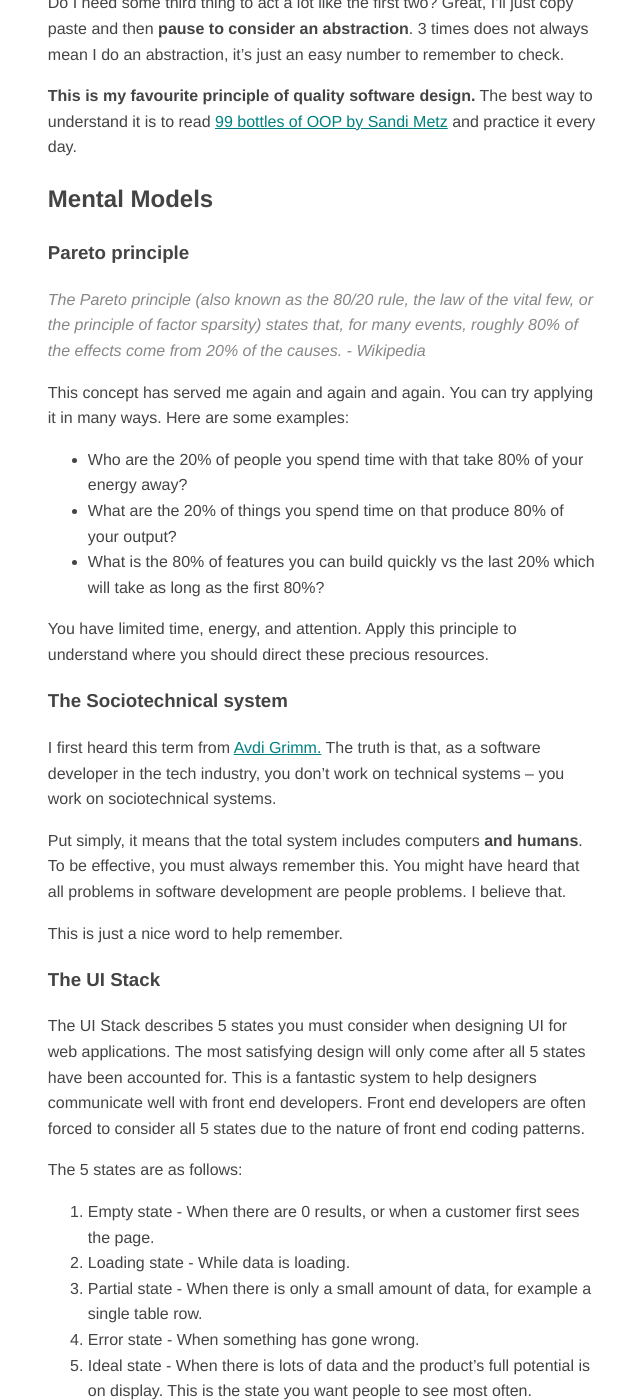
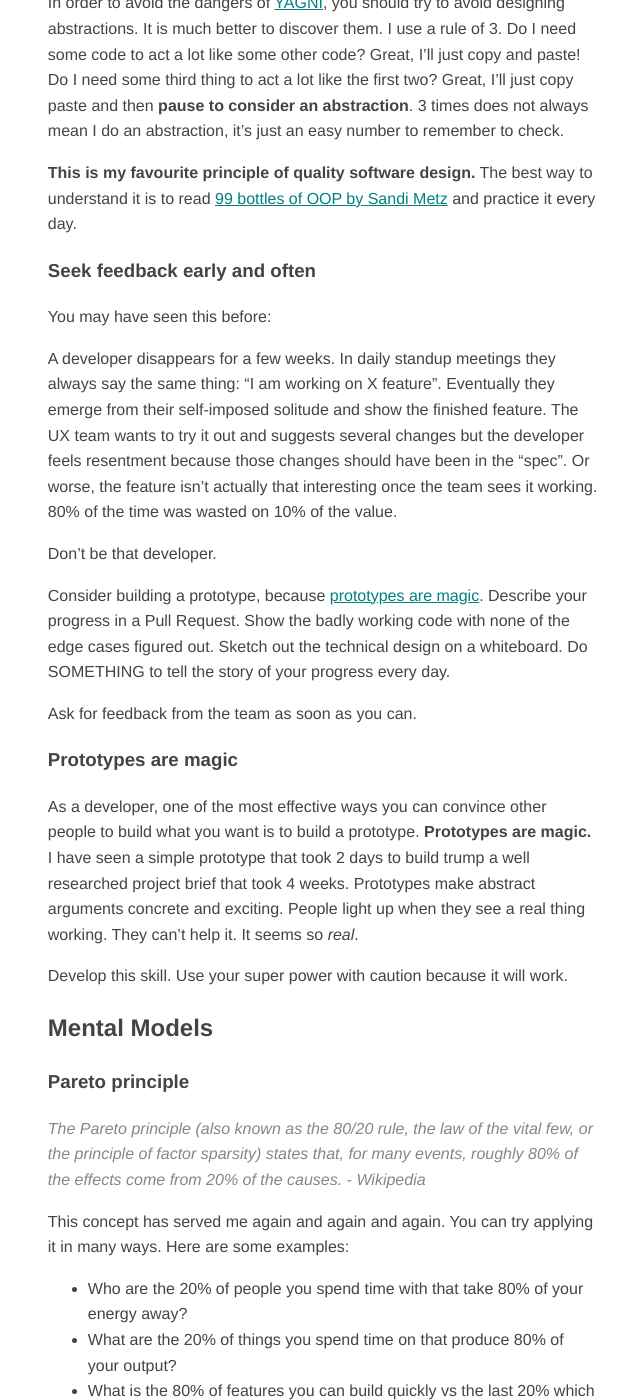
Before and after one commit to AWaselnuk/AWaselnuk.github.io, a Jekyll site: the page built from principles-and-mental-models.md, in a window 1280 px wide and 1400 px high, scrolled down 3203 px. Shown: the whole window, without its empty margins (317-957 px from the left). Built offline with Jekyll 4.4.1, drawn with Linux system fonts in a browser that asks for light colours; some of the changed text lies outside the part shown.

Commit message:
Add early feedback, prototypes, and ux/dev team debate to principles and cookbook.

```diff
--- a/principles-and-mental-models.md
+++ b/principles-and-mental-models.md
@@ -28,6 +28,8 @@ I have divided the concepts into three sections: Principles, Mental Models, and
   - [Writing software is like writing french poetry](#writing-software-is-like-writing-french-poetry)
   - [YAGNI](#YAGNI)
   - [Discover abstractions instead of designing them](#discover-distractions-instead-of-designing-them)
+  - [Seek feedback early and often](#seek-feedback-early-and-often)
+  - [Prototypes are magic](#prototypes-are-magic)
 - [Mental Models](#mental-models)
   - [Pareto principle](#pareto-principle)
   - [The Sociotechnical system](#the-sociotechnical-system)
@@ -41,6 +43,7 @@ I have divided the concepts into three sections: Principles, Mental Models, and
 - [Cookbook](#cookbook)
   - [My project is not progressing. We keep having meetings instead of shipping anything useful.](#my-project-is-not-progressing-we-keep-having-meetings-instead-of-shipping-anything-useful)
   - [My UI is ugly or feels awkward.](#my-ui-is-ugly-or-feels-awkward)
+  - [The UX team and the Dev team are debating a lot.](#the-ux-team-and-the-dev-team-are-debating-a-lot)
 
 ## Principles
 
@@ -85,6 +88,24 @@ YAGNI stands for **You Aren't Going To Need It**. It is a catchy way to remember
 In order to avoid the dangers of [YAGNI](#yagni), you should try to avoid designing abstractions. It is much better to discover them. I use a rule of 3. Do I need some code to act a lot like some other code? Great, I'll just copy and paste! Do I need some third thing to act a lot like the first two? Great, I'll just copy paste and then **pause to consider an abstraction**. 3 times does not always mean I do an abstraction, it's just an easy number to remember to check.
 
 **This is my favourite principle of quality software design.** The best way to understand it is to read [99 bottles of OOP by Sandi Metz][99-bottles] and practice it every day.
+
+### Seek feedback early and often
+
+You may have seen this before:
+
+A developer disappears for a few weeks. In daily standup meetings they always say the same thing: "I am working on X feature". Eventually they emerge from their self-imposed solitude and show the finished feature. The UX team wants to try it out and suggests several changes but the developer feels resentment because those changes should have been in the "spec". Or worse, the feature isn't actually that interesting once the team sees it working. 80% of the time was wasted on 10% of the value.
+
+Don't be that developer.
+
+Consider building a prototype, because [prototypes are magic](#prototypes-are-magic). Describe your progress in a Pull Request. Show the badly working code with none of the edge cases figured out. Sketch out the technical design on a whiteboard. Do SOMETHING to tell the story of your progress every day.
+
+Ask for feedback from the team as soon as you can.
+
+### Prototypes are magic
+
+As a developer, one of the most effective ways you can convince other people to build what you want is to build a prototype. **Prototypes are magic.** I have seen a simple prototype that took 2 days to build trump a well researched project brief that took 4 weeks. Prototypes make abstract arguments concrete and exciting. People light up when they see a real thing working. They can't help it. It seems so _real_.
+
+Develop this skill. Use your super power with caution because it will work.
 
 ## Mental Models
 
@@ -206,6 +227,12 @@ Sometimes projects are slowed down by stakeholders. Build a [stakeholder matrix]
 
 Have you considered [the UI Stack?](#the-ui-stack)
 
+### The UX team and the Dev team are debating a lot.
+
+Develop a [Ubiquitous Language.][#ubiquitous-language] Seriously it works.
+
+Make sure you [seek feedback early and often](#seek-feedback-early-and-often). Developers are not a production line to be handed "finished designs". Designers are perfectly capable of understanding technical constraints. [Prototypes are magic](#prototypes-are-magic). You should be working together in the early stages and sharing rough works in progress regularly.
+
 ## Just the links please
 
 I stand on the shoulders of giants. Thank you to all of my amazing teachers, whether they know they are my teachers or not.
```
